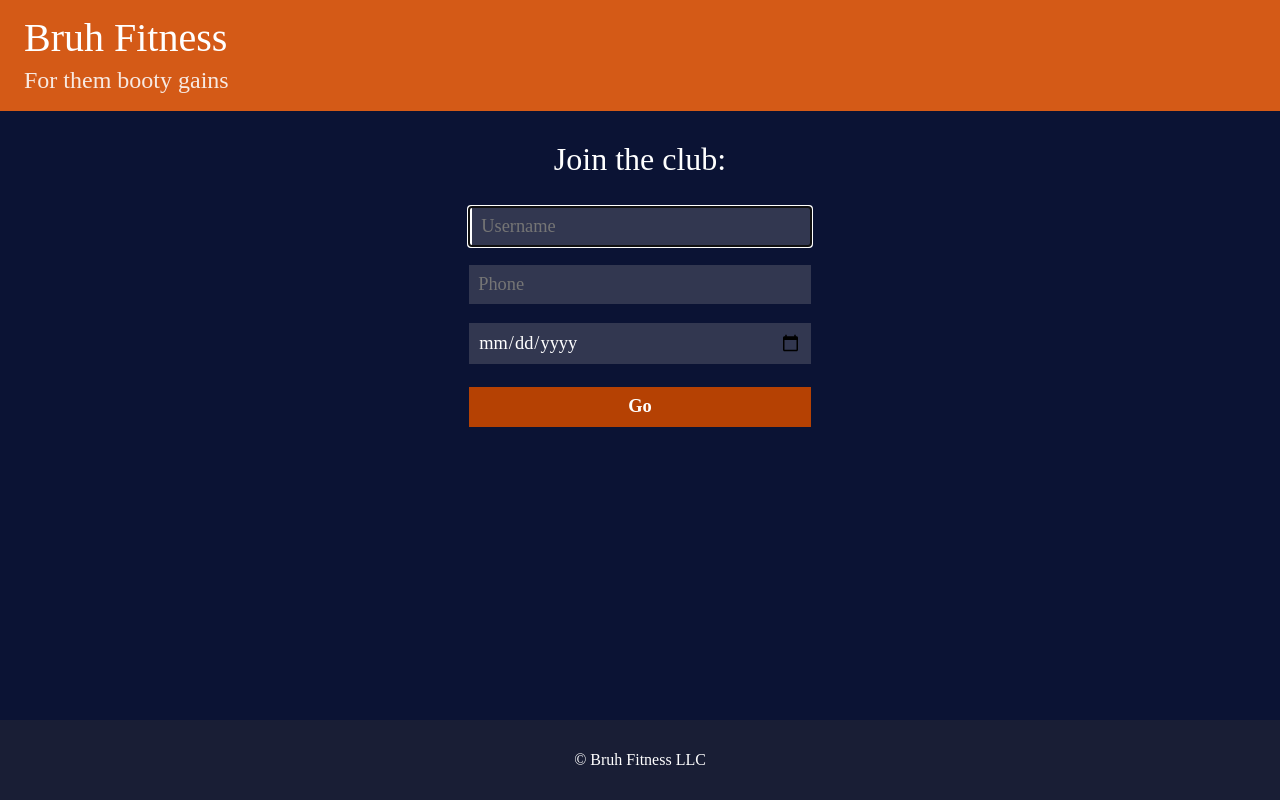
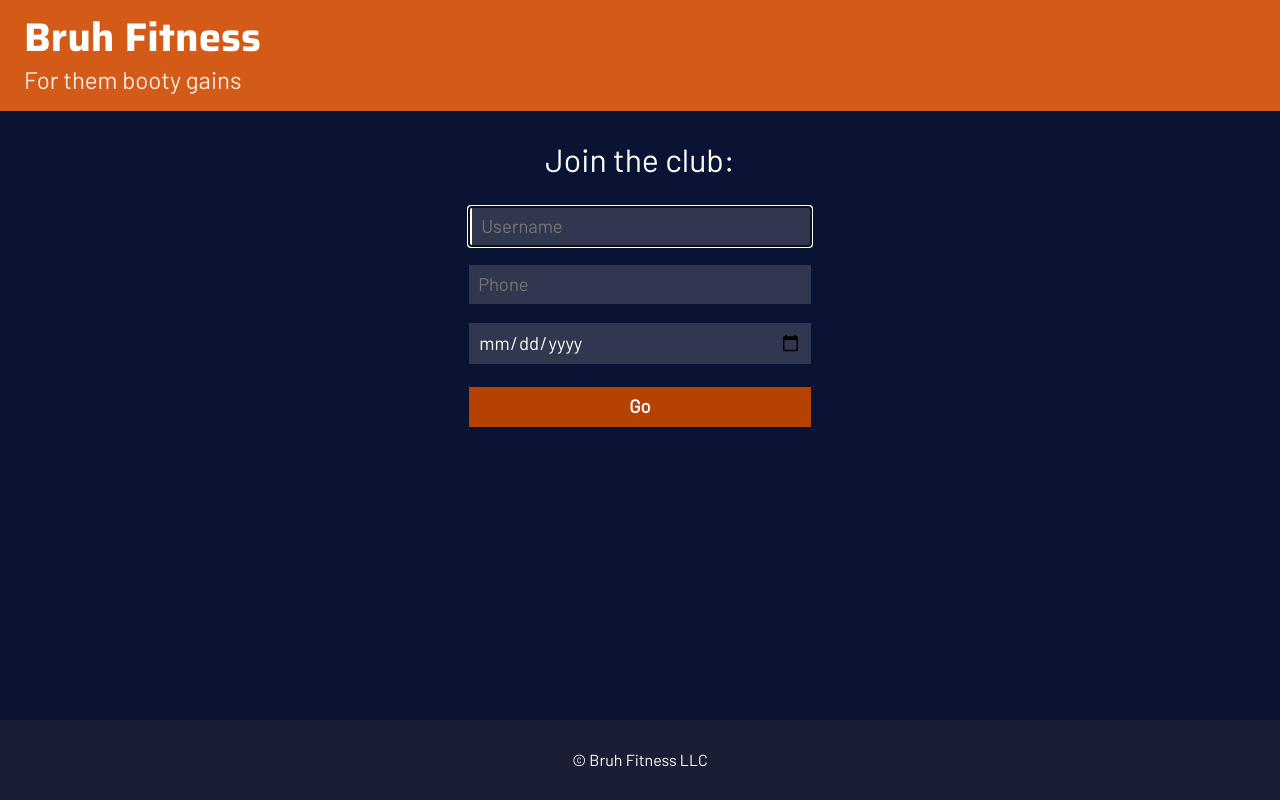
Before and after one commit to hci-and-web/lab2, a plain HTML site: page index.html in a window 1280 px wide. Drawn offline with Linux system fonts and the light colour scheme.

Commit message:
fixed button input border

```diff
--- a/css/screen.css
+++ b/css/screen.css
@@ -2,9 +2,15 @@
 /** GENERAL **/
 /*************/
 
+/*
+font-family: 'Barlow', sans-serif;
+font-family: 'Saira', sans-serif;
+*/
+
 body {
   background-color: #0b1334;
   color:#ffffff;
+  font-family: 'Barlow', sans-serif;
 }
 
 header {
@@ -19,6 +25,7 @@ header {
 
 #company_title {
   font-size: 2.5em;
+  font-family: 'Saira', sans-serif;
   margin-bottom: .25em;
 }
 
@@ -70,7 +77,7 @@ input {
   border-radius: 0px 0px 5px 0x;
 }
 
-input:focus {
+input[type=text]:focus,[type=date]:focus,[type=tel]:focus {
   border-left: 3px solid rgb(255, 255, 255);
 }
 
--- a/index.html
+++ b/index.html
@@ -6,6 +6,7 @@
   <meta name="viewport" content="width=device-width,initial-scale=1.0,shrink-to-fit=no" />
   <link rel="stylesheet" media="screen" href="css/reset.css" />
   <link rel="stylesheet" media="screen" href="css/screen.css" />
+  <link href="https://fonts.googleapis.com/css?family=Barlow|Saira:700&display=swap" rel="stylesheet">
 </head>
 
 <body>
```
